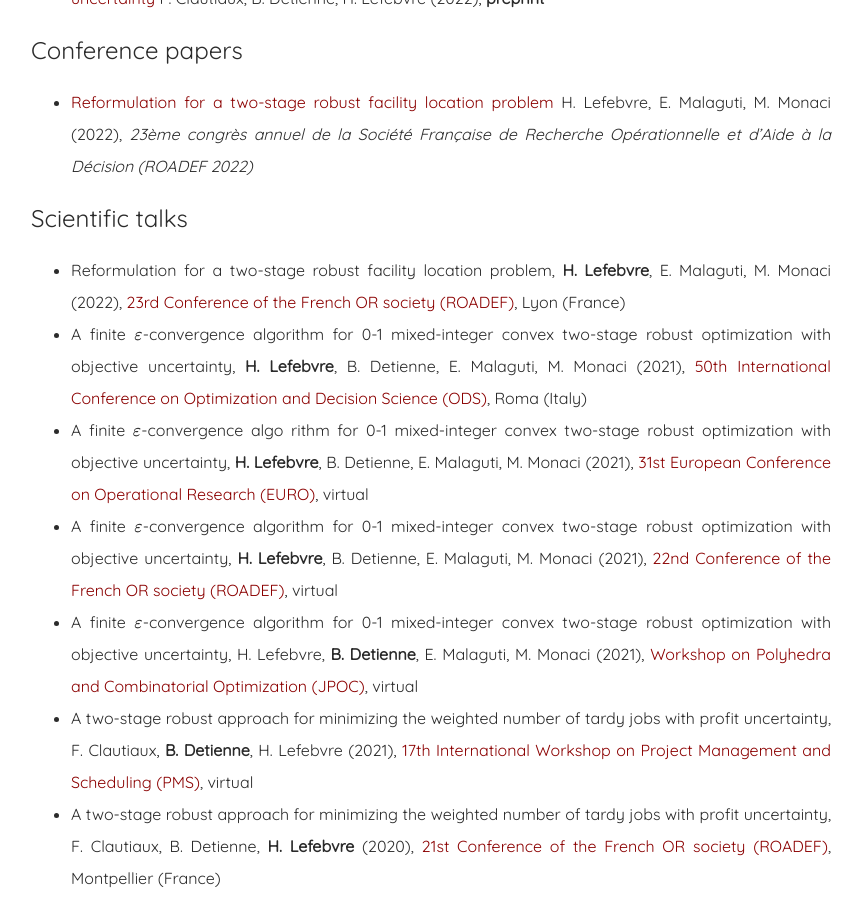
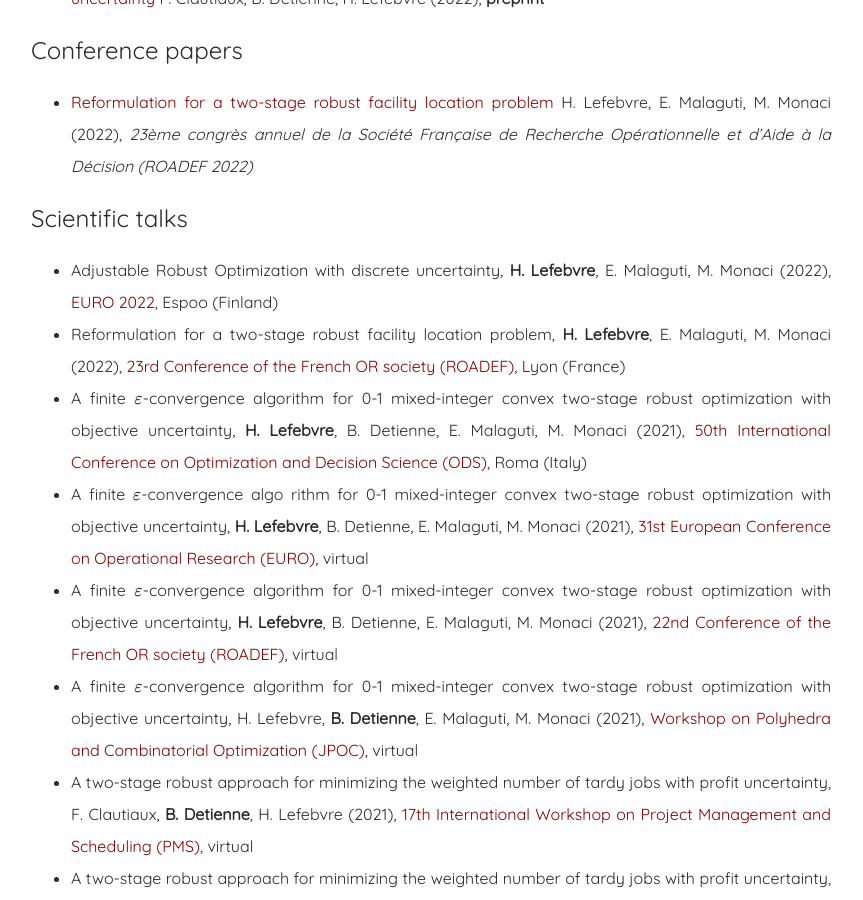
Before and after one commit to hlefebvr/hlefebvr.github.io, a Jekyll site: the page built from publications.md, in a window 1280 px wide and 900 px high, scrolled down 777 px. Shown: the whole window, without its empty margins (209-1072 px from the left). Built offline with Jekyll 4.4.1, drawn with Linux system fonts in a browser that asks for light colours; formulas are drawn with MathJax 3.

Commit message:
add EURO2022

```diff
--- a/publications.md
+++ b/publications.md
@@ -16,6 +16,7 @@ image: roadef_2022.jpg
 
 ## Scientific talks
 
+- Adjustable Robust Optimization with discrete uncertainty, __H. Lefebvre__, E. Malaguti, M. Monaci (2022), [EURO 2022](https://euro2022espoo.com/), Espoo (Finland)
 - Reformulation for a two-stage robust facility location problem, __H. Lefebvre__, E. Malaguti, M. Monaci (2022), [23rd Conference of the French OR society (ROADEF)](https://roadef2022.sciencesconf.org/), Lyon (France)
 - A finite $$\varepsilon$$-convergence algorithm for 0-1 mixed-integer convex two-stage robust optimization with objective uncertainty, __H. Lefebvre__, B. Detienne, E. Malaguti, M. Monaci (2021), [50th International Conference on Optimization and Decision Science (ODS)](https://euro2022espoo.com/),
 Roma (Italy)
```
